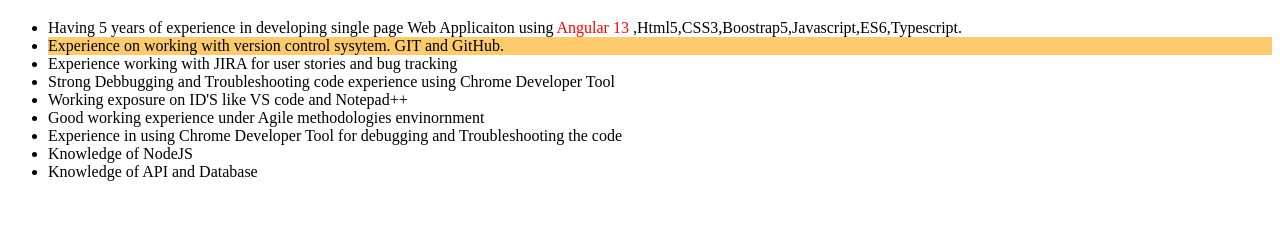
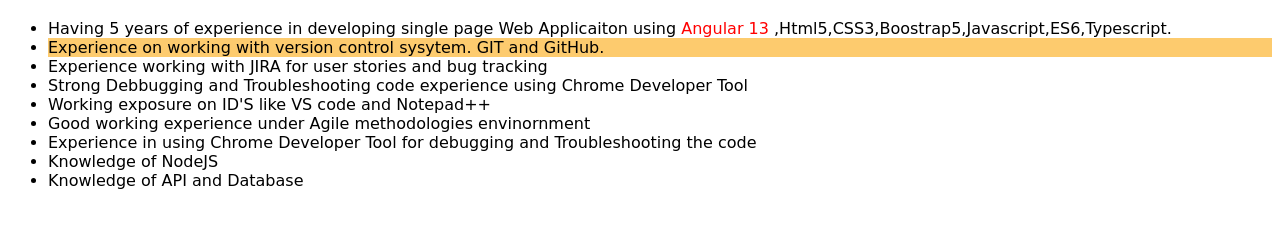
Before and after one commit to akashkadam1320/my-profile, a plain HTML site: page home.html in a window 1280 px wide. Shown: the part 185-412 px from the top of the page. Drawn offline with Linux system fonts and the light colour scheme.

Commit message:
update code
update code

```diff
--- a/home.html
+++ b/home.html
@@ -15,6 +15,9 @@
             #def{
                 background-color: #fdcb6e;
             }
+            #abc{
+                font-family: 'Zeyada', cursive;
+            }
 
         </style>
     </head>`
@@ -25,7 +28,7 @@
 
         <p>
 
-            <ul>
+            <ul id="abc">
                 <li>
                     Having 5 years of experience in developing single page Web Applicaiton using<span id="name"> Angular 13</span> ,Html5,CSS3,Boostrap5,Javascript,ES6,Typescript.
                 </li>
```
Also changed, not shown: index.html (+6 -1 lines).
